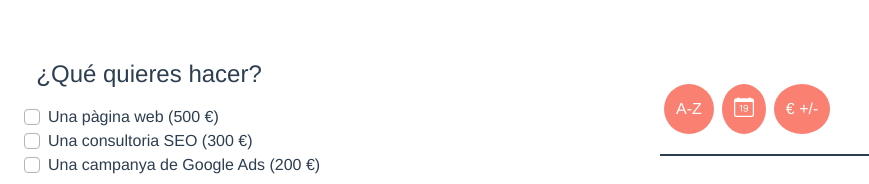
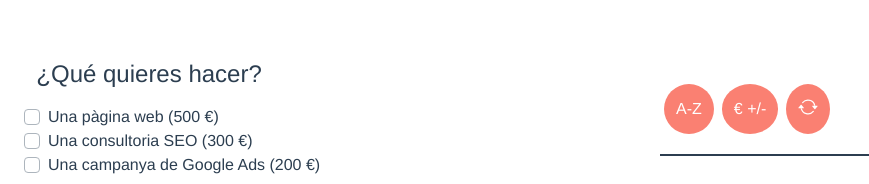
Before and after one commit to xvrmas/sprint-7, a Vue app: page /Home in a window 1280 px wide. Shown: the top 184 px of the page, without its empty margins (0-869 px from the left). Built offline with nearby package versions, Linux system fonts and the light colour scheme.

Commit message:
ultim commit-2 cambi cerca per data a reinici

```diff
--- a/src/components/pressupostList.vue
+++ b/src/components/pressupostList.vue
@@ -1,10 +1,11 @@
 <template>
   <div>
     <button class="btn m-1" @click="ordenarAlfabet()">A-Z</button>
+
+    <button class="btn m-1" @click="ordenarPreu()">€ +/-</button>
     <button class="btn m-1" @click="ordenarData()">
-      <b-icon icon="calendar-date"></b-icon>
+      <b-icon icon="arrow-repeat"></b-icon>
     </button>
-    <button class="btn m-1" @click="ordenarPreu()">€ +/-</button>
     <!-- <button class="btn m-1" @click="cercaRef()">
       <b-icon icon="search"></b-icon>
     </button>
```
